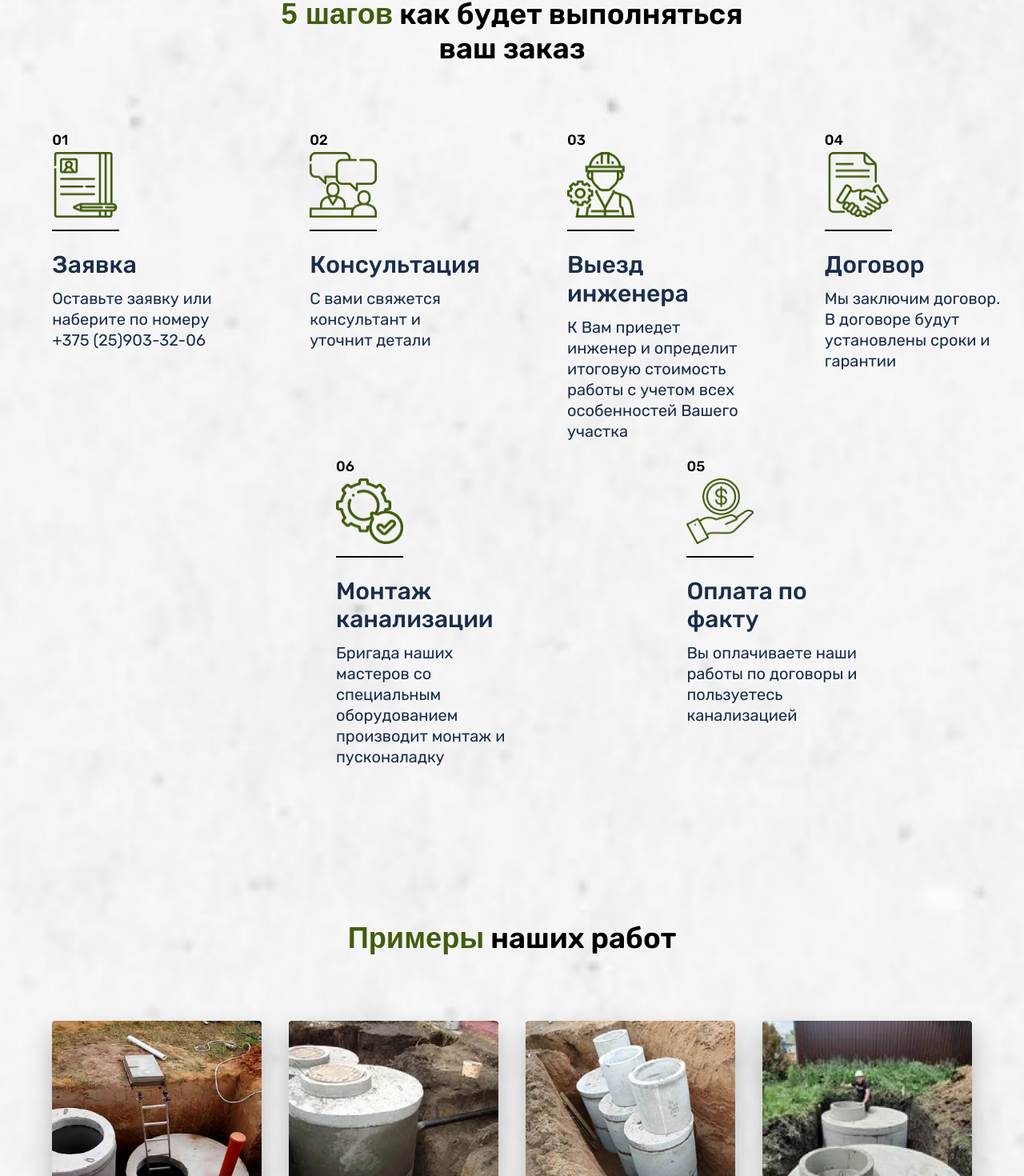
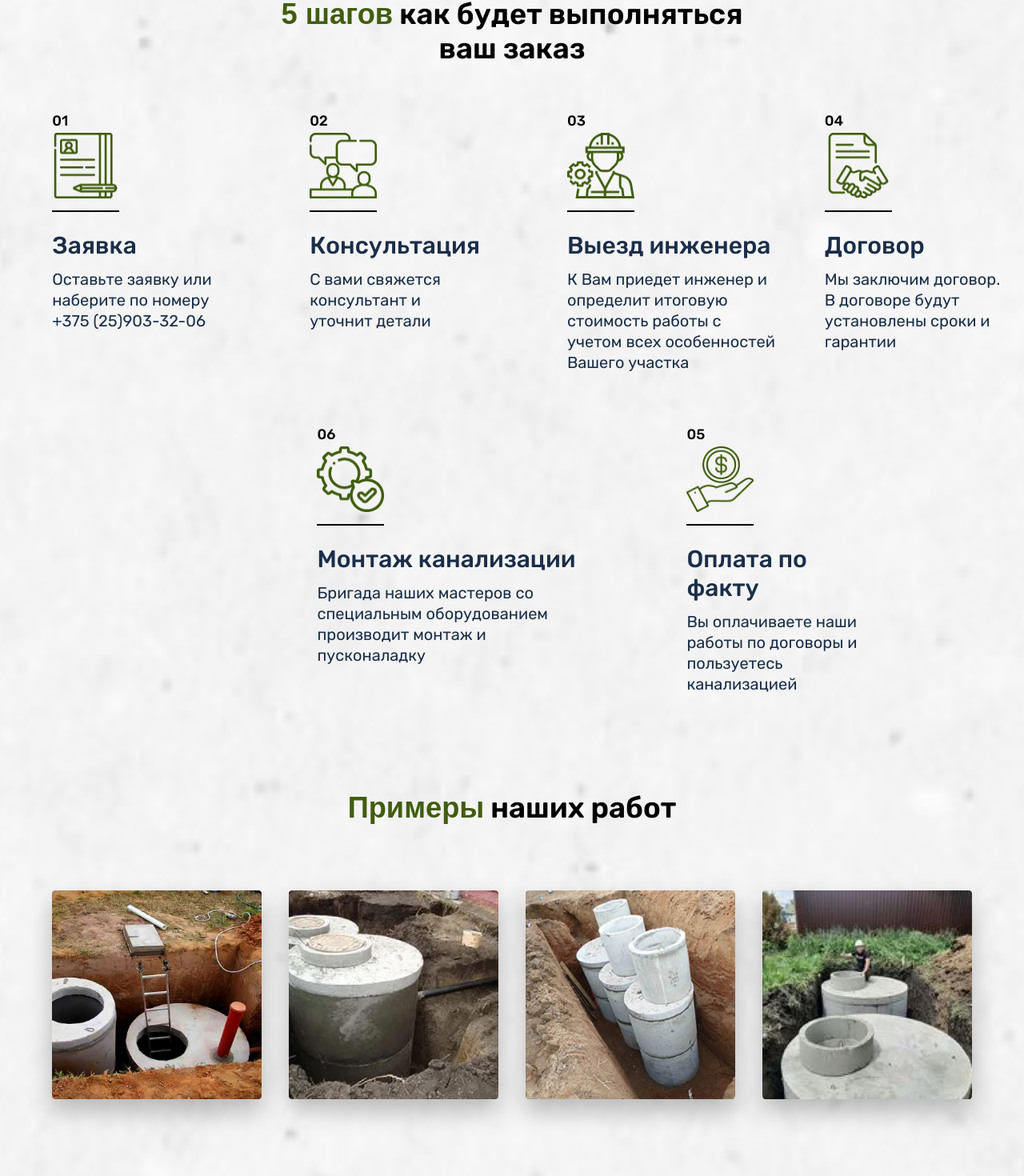
Before and after one commit to mitrofanzxc/llc-marketing-test, a React (Create React App) app: page / in a window 1280 px wide. Shown: the part 4002-5472 px from the top of the page at 80% size. Built offline with nearby package versions, Linux system fonts and the light colour scheme; a web font is replaced by a local one.

Commit message:
feat: adding response styles (Thu, Aug 11, 2022  6:36:19 PM)

```diff
--- a/src/components/step/Step.scss
+++ b/src/components/step/Step.scss
@@ -4,7 +4,7 @@
   width: 16%;
 
   @media (max-width: $breakpoint-xl-min) {
-    width: 20%;
+    width: 24%;
   }
 }
 
@@ -41,7 +41,7 @@
 .step-wrapper_06 {
   display: flex;
   justify-content: flex-end;
-  width: 50%;
+  width: 57%;
   order: 5;
 
   @media (max-width: $breakpoint-xl-min) {
@@ -58,8 +58,24 @@
   flex-direction: column;
   width: 220px;
 
-  &:nth-child(3) {
-    width: 294px;
+  @media (max-width: $breakpoint-xl-min) {
+    width: 180px;
+  }
+}
+
+.step_03 {
+  width: 260px;
+
+  @media (max-width: $breakpoint-xl-min) {
+    width: 180px;
+  }
+}
+
+.step_06 {
+  width: 324px;
+
+  @media (max-width: $breakpoint-xl-min) {
+    width: 180px;
   }
 }
 
--- a/src/components/step/Step.tsx
+++ b/src/components/step/Step.tsx
@@ -11,7 +11,7 @@ export interface IStep {
 const Step: FC<IStep> = ({ src, step, header, description }) => {
   return (
     <div className={`step-wrapper step-wrapper_${step}`}>
-      <div className="step">
+      <div className={`step step_${step}`}>
         {/* <div className={`step-${step}`} /> */}
         <h4 className="step-number">{step}</h4>
         <img src={src} alt="" className="step-icon" />
--- a/src/sections/examples/SectionExamples.scss
+++ b/src/sections/examples/SectionExamples.scss
@@ -1,7 +1,19 @@
 @import '../../sass/Constants.scss';
 
 .examples {
-  margin-top: 192px;
+  margin-top: calcResponsiveSize(164, 164, 1729, 3000);
+
+  @media (max-width: $breakpoint-xxl-min) {
+    margin-top: calcResponsiveSize(70, 164, 769, 1728);
+  }
+
+  @media (max-width: $breakpoint-md-min) {
+    margin-top: calcResponsiveSize(40, 70, 361, 768);
+  }
+
+  @media (max-width: $breakpoint-xxs-min) {
+    margin-top: calcResponsiveSize(40, 40, 1, 360);
+  }
 }
 
 .slider {
--- a/src/sections/steps/SectionSteps.scss
+++ b/src/sections/steps/SectionSteps.scss
@@ -27,10 +27,25 @@
   justify-content: space-between;
   flex-wrap: wrap;
   column-gap: 12%;
-  row-gap: 20px;
-  margin-top: 82px;
+  row-gap: calcResponsiveSize(90, 90, 1729, 3000);
+  margin-top: calcResponsiveSize(82, 82, 1729, 3000);
+
+  @media (max-width: $breakpoint-xxl-min) {
+    row-gap: calcResponsiveSize(40, 90, 769, 1728);
+    margin-top: calcResponsiveSize(30, 82, 769, 1728);
+  }
 
   @media (max-width: $breakpoint-xl-min) {
-    column-gap: 17%;
+    column-gap: 14%;
+  }
+
+  @media (max-width: $breakpoint-md-min) {
+    row-gap: calcResponsiveSize(20, 40, 361, 769);
+    margin-top: calcResponsiveSize(20, 30, 361, 769);
+  }
+
+  @media (max-width: $breakpoint-xxs-min) {
+    row-gap: calcResponsiveSize(20, 20, 1, 360);
+    margin-top: calcResponsiveSize(20, 20, 1, 360);
   }
 }
```
